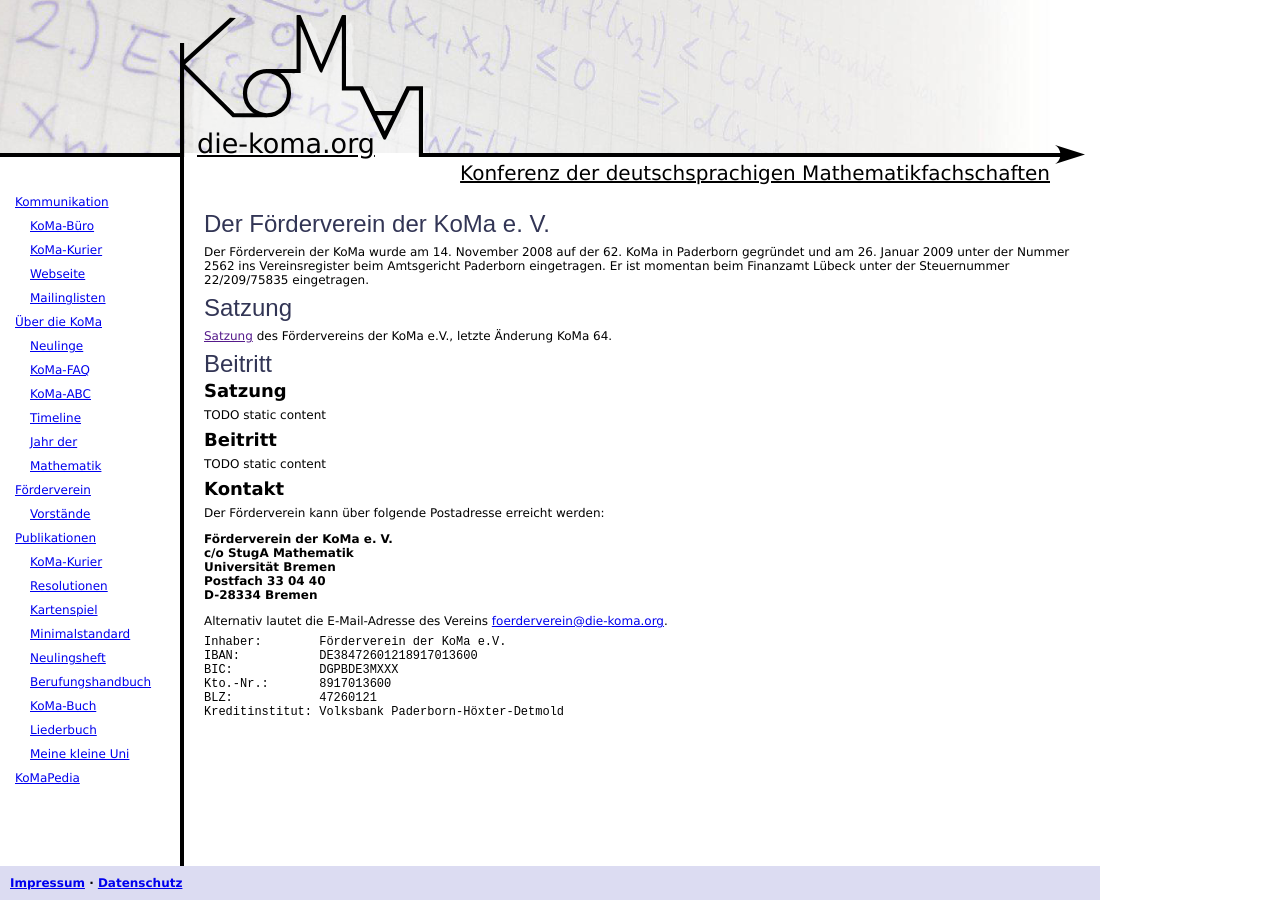
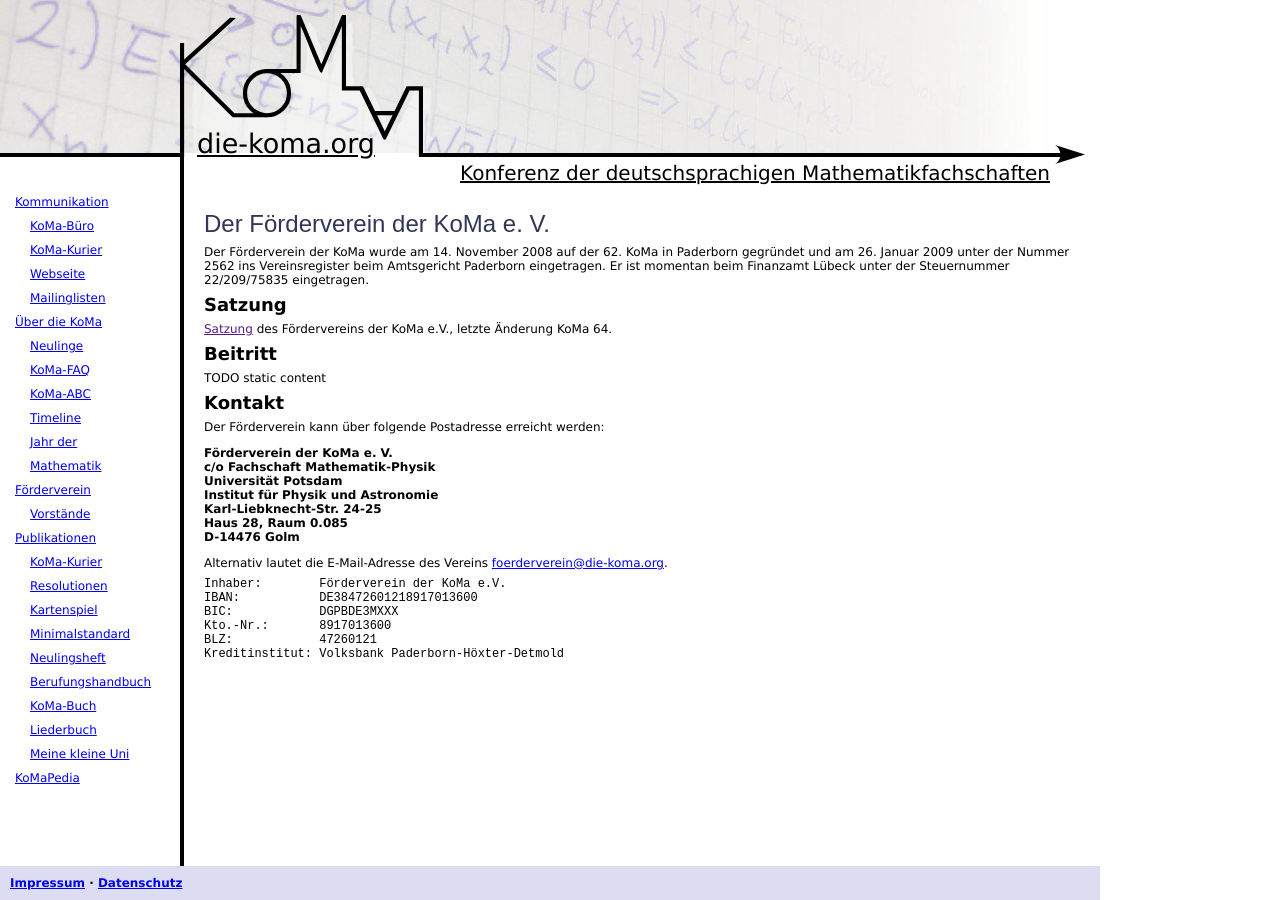
Before and after one commit to Die-KoMa/die-koma.org, a Jekyll site: the page built from foerderverein/index.md, in a window 1280 px wide. Built offline with Jekyll 4.4.1, drawn with Linux system fonts in a browser that asks for light colours.

Commit message:
KoMa Buero Adresse als include weil auf zwei Seiten genutzt

```diff
--- /dev/null
+++ b/_includes/buero-adresse.md
@@ -0,0 +1,6 @@
+Fachschaft Mathematik-Physik \\
+Universität Potsdam \\
+Institut für Physik und Astronomie \\
+Karl-Liebknecht-Str. 24-25 \\
+Haus 28, Raum 0.085 \\
+D-14476 Golm
--- a/foerderverein/index.md
+++ b/foerderverein/index.md
@@ -8,15 +8,8 @@
 
 Der Förderverein der KoMa wurde am 14. November 2008 auf der 62. KoMa in Paderborn gegründet und am 26. Januar 2009 unter der Nummer 2562 ins Vereinsregister beim Amtsgericht Paderborn eingetragen. Er ist momentan beim Finanzamt Lübeck unter der Steuernummer 22/209/75835 eingetragen.
 
-# Satzung
+## Satzung
 [Satzung]() des Fördervereins der KoMa e.V., letzte Änderung KoMa 64.
-
-# Beitritt
-
-
-## Satzung
-
-TODO static content
 
 ## Beitritt
 
@@ -26,13 +19,9 @@
 
 Der Förderverein kann über folgende Postadresse erreicht werden:
 
-<b>
-Förderverein der KoMa e. V. <br />
-c/o StugA Mathematik <br />
-Universität Bremen <br />
-Postfach 33 04 40 <br />
-D-28334 Bremen
-</b>
+
+**Förderverein der KoMa e. V.**\\
+**c/o {% include buero-adresse.md %}**
 
 Alternativ lautet die E-Mail-Adresse des Vereins [foerderverein@die-koma.org](mailto:foerderverein@die-koma.org).
 
```
Also changed, not shown: kommunikation/koma-buero.md (+1 -6 lines).
